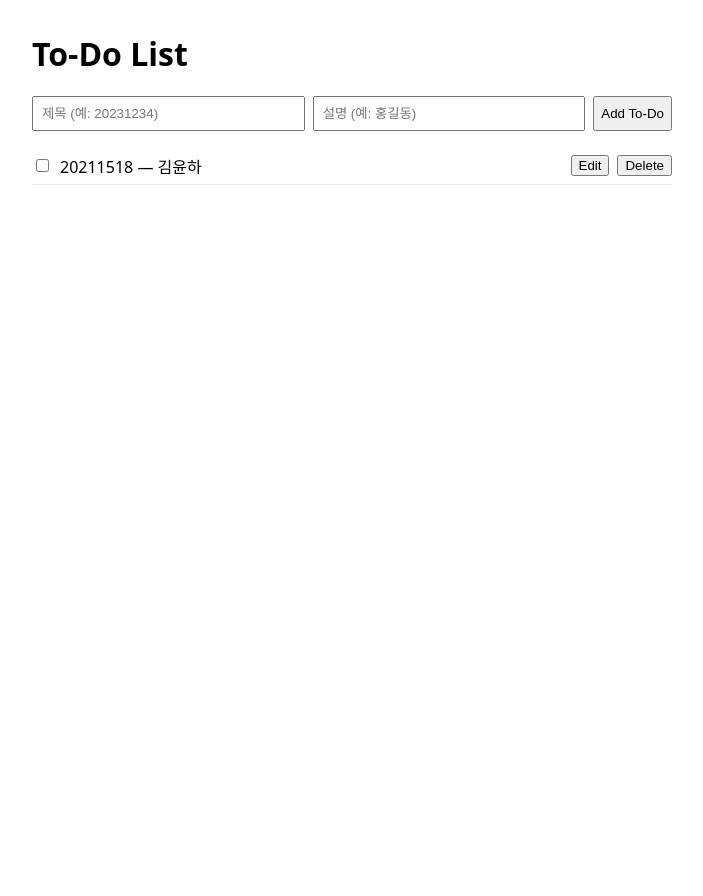
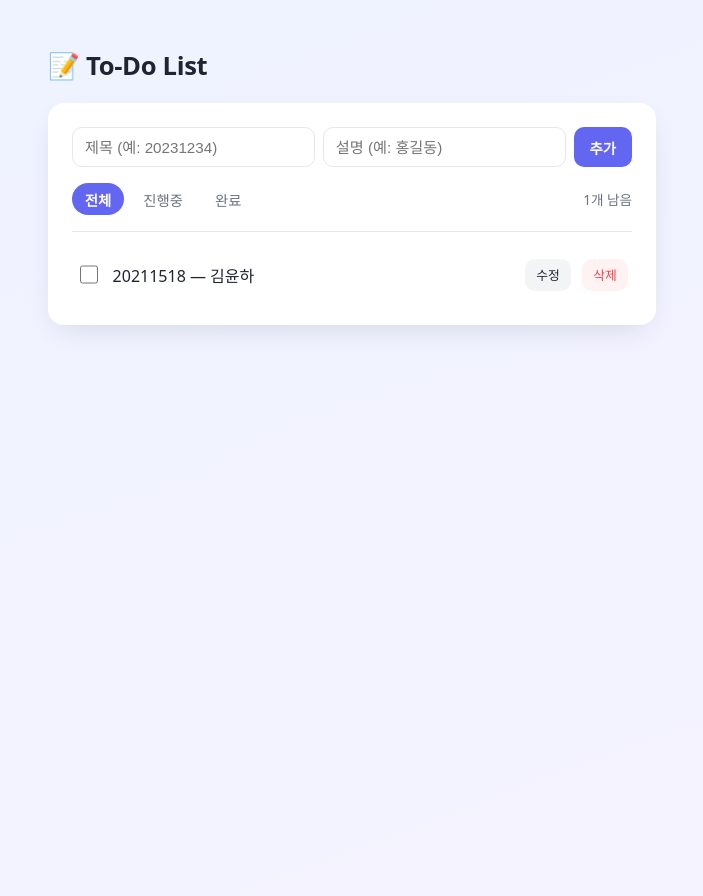
Before and after one commit to kimcanal/FASTAPI-TODOs, a FastAPI app: page / in a window 1280 px wide. Shown: the whole page, without its empty margins (288-991 px from the left). Before the commit the page ends 185 px from the top, so only its background shows below. Run offline with FastAPI, Linux system fonts and the light colour scheme.

Commit message:
Add active/completed filter and reject blank titles
- Add active/completed filters with a remaining-item count on the
  todo list UI, backed by a new GET /todos?completed= query param
- Reject whitespace-only titles on add/edit (server-side validator
  plus client-side check) instead of letting them fail with a raw
  422 response
- Restyle the UI (card layout, colors, spacing)

Co-Authored-By: Claude Sonnet 5 <noreply@anthropic.com>

```diff
--- a/fastapi-app/main.py
+++ b/fastapi-app/main.py
@@ -3,7 +3,7 @@ from pathlib import Path
 
 from fastapi import FastAPI, HTTPException
 from fastapi.responses import FileResponse
-from pydantic import BaseModel, Field
+from pydantic import BaseModel, Field, field_validator
 
 BASE_DIR = Path(__file__).resolve().parent       # main.py 가 있는 폴더
 TODO_FILE = BASE_DIR / "todo.json"
@@ -19,6 +19,15 @@ class TodoIn(BaseModel):                         # 클라이언트가 보내는
     title: str = Field(min_length=1, max_length=100)
     description: str = ""
     completed: bool = False
+
+    @field_validator("title")
+    @classmethod
+    def title_must_not_be_blank(cls, value: str) -> str:
+        # [수정] "   " 처럼 공백만 있는 제목이 min_length 검사를 통과해 저장되던 결함
+        stripped = value.strip()
+        if not stripped:
+            raise ValueError("제목은 공백만으로 이루어질 수 없습니다")
+        return stripped
 
 
 class TodoItem(TodoIn):                          # 서버가 돌려주는 데이터 (id 있음)
@@ -42,9 +51,12 @@ def find_index(todos: list[TodoItem], todo_id: int) -> int:
     raise HTTPException(404, "To-Do item not found")
 
 
-@app.get("/todos")                               # 목록 조회
-def get_todos() -> list[TodoItem]:
-    return load_todos()
+@app.get("/todos")                               # 목록 조회 (completed로 필터링 가능)
+def get_todos(completed: bool | None = None) -> list[TodoItem]:
+    todos = load_todos()
+    if completed is None:
+        return todos
+    return [t for t in todos if t.completed == completed]
 
 
 @app.post("/todos", status_code=201)             # 추가 — id 는 서버가 매긴다
--- a/fastapi-app/templates/index.html
+++ b/fastapi-app/templates/index.html
@@ -5,28 +5,156 @@
     <meta name="viewport" content="width=device-width, initial-scale=1.0">
     <title>To-Do List</title>
     <style>
-        body { font-family: system-ui, sans-serif; max-width: 640px; margin: 2rem auto; padding: 0 1rem; }
+        :root {
+            --bg-from: #eef2ff;
+            --bg-to: #f5f3ff;
+            --card: #ffffff;
+            --ink: #1f2430;
+            --muted: #6b7280;
+            --border: #e5e7eb;
+            --accent: #6366f1;
+            --accent-ink: #ffffff;
+            --danger: #ef4444;
+            --danger-bg: #fef2f2;
+        }
+        * { box-sizing: border-box; }
+        body {
+            font-family: "Pretendard", system-ui, -apple-system, "Segoe UI", sans-serif;
+            max-width: 640px;
+            margin: 3rem auto;
+            padding: 0 1rem;
+            color: var(--ink);
+            background: linear-gradient(160deg, var(--bg-from), var(--bg-to));
+            min-height: 100vh;
+        }
+        h1 {
+            font-size: 1.6rem;
+            margin: 0 0 1.25rem;
+            letter-spacing: -.02rem;
+        }
+        .card {
+            background: var(--card);
+            border-radius: 16px;
+            padding: 1.5rem;
+            box-shadow: 0 10px 30px -12px rgba(30, 41, 59, .18);
+        }
         form { display: flex; gap: .5rem; flex-wrap: wrap; margin-bottom: 1rem; }
-        input[type="text"] { flex: 1 1 12rem; padding: .5rem; }
-        ul { list-style: none; padding: 0; }
-        li { display: flex; align-items: center; gap: .5rem; padding: .4rem 0; border-bottom: 1px solid #e5e5e5; }
-        li span { flex: 1; }
-        .done { text-decoration: line-through; color: #888; }
-        #error { color: #b00020; }
+        input[type="text"] {
+            flex: 1 1 12rem;
+            padding: .6rem .75rem;
+            border: 1px solid var(--border);
+            border-radius: 10px;
+            font-size: .95rem;
+            outline: none;
+            transition: border-color .15s, box-shadow .15s;
+        }
+        input[type="text"]:focus {
+            border-color: var(--accent);
+            box-shadow: 0 0 0 3px rgb(99 102 241 / .15);
+        }
+        button {
+            border: none;
+            border-radius: 10px;
+            padding: .6rem 1rem;
+            font-size: .9rem;
+            cursor: pointer;
+            transition: transform .1s, opacity .15s, background .15s;
+        }
+        button:active { transform: scale(.97); }
+        form button[type="submit"] {
+            background: var(--accent);
+            color: var(--accent-ink);
+            font-weight: 600;
+        }
+        form button[type="submit"]:hover { opacity: .9; }
+        #error {
+            color: #991b1b;
+            background: var(--danger-bg);
+            border: 1px solid #fecaca;
+            border-radius: 10px;
+            padding: .6rem .75rem;
+            margin: 0 0 1rem;
+            font-size: .875rem;
+        }
+        #filters {
+            display: flex;
+            gap: .4rem;
+            align-items: center;
+            margin-bottom: 1rem;
+            padding-bottom: 1rem;
+            border-bottom: 1px solid var(--border);
+        }
+        #filters button[data-filter] {
+            background: transparent;
+            color: var(--muted);
+            padding: .35rem .8rem;
+            border-radius: 999px;
+        }
+        #filters button[data-filter]:hover { background: #f3f4f6; }
+        #filters button.active {
+            background: var(--accent);
+            color: var(--accent-ink);
+            font-weight: 600;
+        }
+        #count {
+            color: var(--muted);
+            font-size: .85rem;
+            margin-left: auto;
+        }
+        ul { list-style: none; padding: 0; margin: 0; }
+        li {
+            display: flex;
+            align-items: center;
+            gap: .7rem;
+            padding: .65rem .25rem;
+            border-bottom: 1px solid var(--border);
+        }
+        li:last-child { border-bottom: none; }
+        li input[type="checkbox"] {
+            width: 1.15rem;
+            height: 1.15rem;
+            accent-color: var(--accent);
+            cursor: pointer;
+            flex: none;
+        }
+        li span { flex: 1; word-break: break-word; }
+        .done { text-decoration: line-through; color: var(--muted); }
+        li button {
+            background: #f3f4f6;
+            color: var(--ink);
+            font-size: .8rem;
+            padding: .4rem .7rem;
+        }
+        li button:hover { background: #e5e7eb; }
+        li button:last-child {
+            background: var(--danger-bg);
+            color: var(--danger);
+        }
+        li button:last-child:hover { background: #fee2e2; }
     </style>
 </head>
 <body>
-    <h1>To-Do List</h1>
+    <h1>📝 To-Do List</h1>
+    <div class="card">
         <form id="todo-form">
             <input type="text" id="title" placeholder="제목 (예: 20231234)" required>
             <input type="text" id="description" placeholder="설명 (예: 홍길동)">
-        <button type="submit">Add To-Do</button>
+            <button type="submit">추가</button>
         </form>
         <p id="error" role="alert" hidden></p>
+        <div id="filters">
+            <button data-filter="all" class="active">전체</button>
+            <button data-filter="active">진행중</button>
+            <button data-filter="completed">완료</button>
+            <span id="count"></span>
+        </div>
         <ul id="todo-list"></ul>
+    </div>
     <script>
         const $ = (id) => document.getElementById(id);
-        const listEl = $("todo-list"), errorEl = $("error");
+        const listEl = $("todo-list"), errorEl = $("error"), countEl = $("count");
+        let allTodos = [];
+        let filter = "all";
 
         // 모든 요청을 한 곳에서 처리하고, 실패는 조용히 넘기지 않는다
         async function api(url, method = "GET", body) {
@@ -48,14 +176,32 @@
           }
         }
 
-        const load = () => run("목록 불러오기", async () => render(await api("/todos")));
+        const load = () => run("목록 불러오기", async () => { allTodos = await api("/todos"); render(); });
         const save = (id, todo) => run("수정", async () => { await api(`/todos/${id}`, "PUT", todo); await load(); });
 
         function button(label, onclick) {
           return Object.assign(document.createElement("button"), { textContent: label, onclick });
         }
 
-        function render(todos) {
+        function setFilter(next) {
+          filter = next;
+          for (const btn of document.querySelectorAll("#filters button[data-filter]")) {
+            btn.classList.toggle("active", btn.dataset.filter === filter);
+          }
+          render();
+        }
+
+        for (const btn of document.querySelectorAll("#filters button[data-filter]")) {
+          btn.onclick = () => setFilter(btn.dataset.filter);
+        }
+
+        function render() {
+          const todos = allTodos.filter((todo) => {
+            if (filter === "active") return !todo.completed;
+            if (filter === "completed") return todo.completed;
+            return true;
+          });
+          countEl.textContent = `${allTodos.filter((t) => !t.completed).length}개 남음`;
           listEl.replaceChildren(...todos.map((todo) => {
             const check = Object.assign(document.createElement("input"), {
               type: "checkbox",
@@ -67,7 +213,7 @@
               className: todo.completed ? "done" : "",
             });
             const li = document.createElement("li");
-            li.append(check, text, button("Edit", () => edit(todo)), button("Delete", () => remove(todo.id)));
+            li.append(check, text, button("수정", () => edit(todo)), button("삭제", () => remove(todo.id)));
             return li;
           }));
         }
@@ -75,6 +221,11 @@
         function edit(todo) {
           const title = prompt("새 제목:", todo.title);
           if (title === null) return;
+          if (!title.trim()) {
+            errorEl.textContent = "수정 실패: 제목은 공백만으로 입력할 수 없습니다";
+            errorEl.hidden = false;
+            return;
+          }
           const description = prompt("새 설명:", todo.description);
           if (description === null) return;
           save(todo.id, { ...todo, title: title.trim(), description: description.trim() });
@@ -87,8 +238,14 @@
 
         $("todo-form").onsubmit = (event) => {
           event.preventDefault();
+          const title = $("title").value.trim();
+          if (!title) {
+            errorEl.textContent = "추가 실패: 제목은 공백만으로 입력할 수 없습니다";
+            errorEl.hidden = false;
+            return;
+          }
           run("추가", async () => {
-            await api("/todos", "POST", { title: $("title").value.trim(), description: $("description").value.trim() });
+            await api("/todos", "POST", { title, description: $("description").value.trim() });
             event.target.reset();
             await load();
           });
```
Lines whose indentation alone changed are shown as unchanged.
